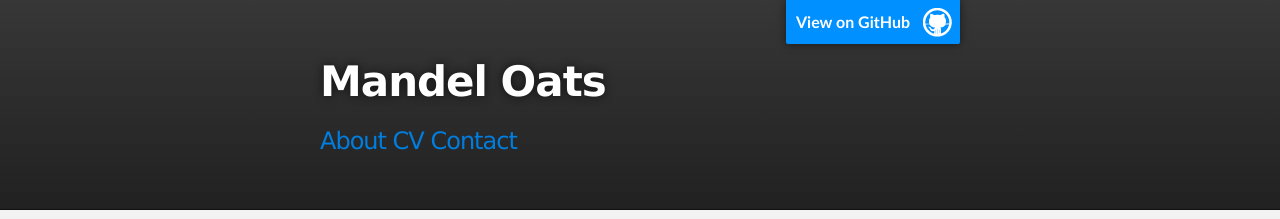
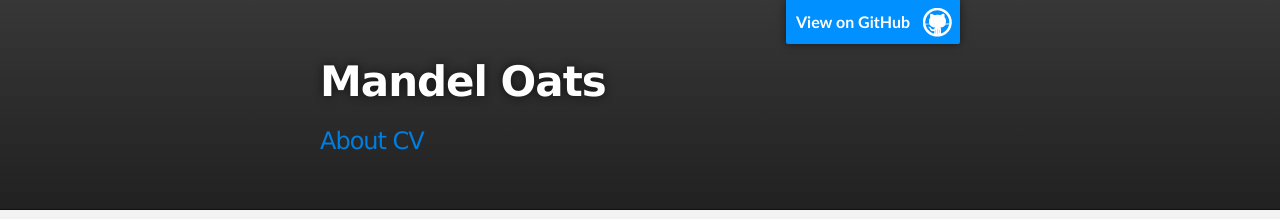
Before and after one commit to mandeloats/mandeloats.github.io, a plain HTML site: page cv.html in a window 1280 px wide. Shown: the top 219 px of the page. Drawn offline with Linux system fonts and the light colour scheme.

Commit message:
Cut to 2 pages

```diff
--- a/cv.html
+++ b/cv.html
@@ -19,7 +19,7 @@
           <a id="forkme_banner" href="https://github.com/Mandeloats">View on GitHub</a>
 
           <h1 id="project_title">Mandel Oats</h1>
-          <h2 id="project_tagline"><a href="index.html">About</a> <a href="cv.html">CV</a> <a href = "contact.html">Contact</a></h2>
+          <h2 id="project_tagline"><a href="index.html">About</a> <a href="cv.html">CV</a> </h2>
 
         </header>
     </div>
```
Also changed, not shown: index.html (+1 -1 lines).
